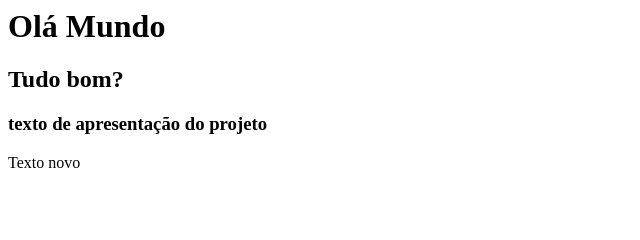
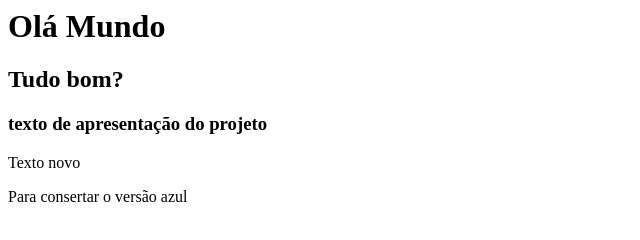
Before and after one commit to jonatasscdc/git_ocean, a plain HTML site: page index.html in a window 1280 px wide. Shown: the whole page, without its empty margins (0-640 px from the left). Drawn offline with Linux system fonts and the light colour scheme.

Commit message:
Tentei consertar a versão azul

```diff
--- a/index.html
+++ b/index.html
@@ -6,6 +6,7 @@
             <h2>Tudo bom?</h2>
             <h3>texto de apresentação do projeto</h3>
             <p>Texto novo</p>
+            <p>Para consertar o versão azul</p>
         </body>
     </head>
 </html>
```
